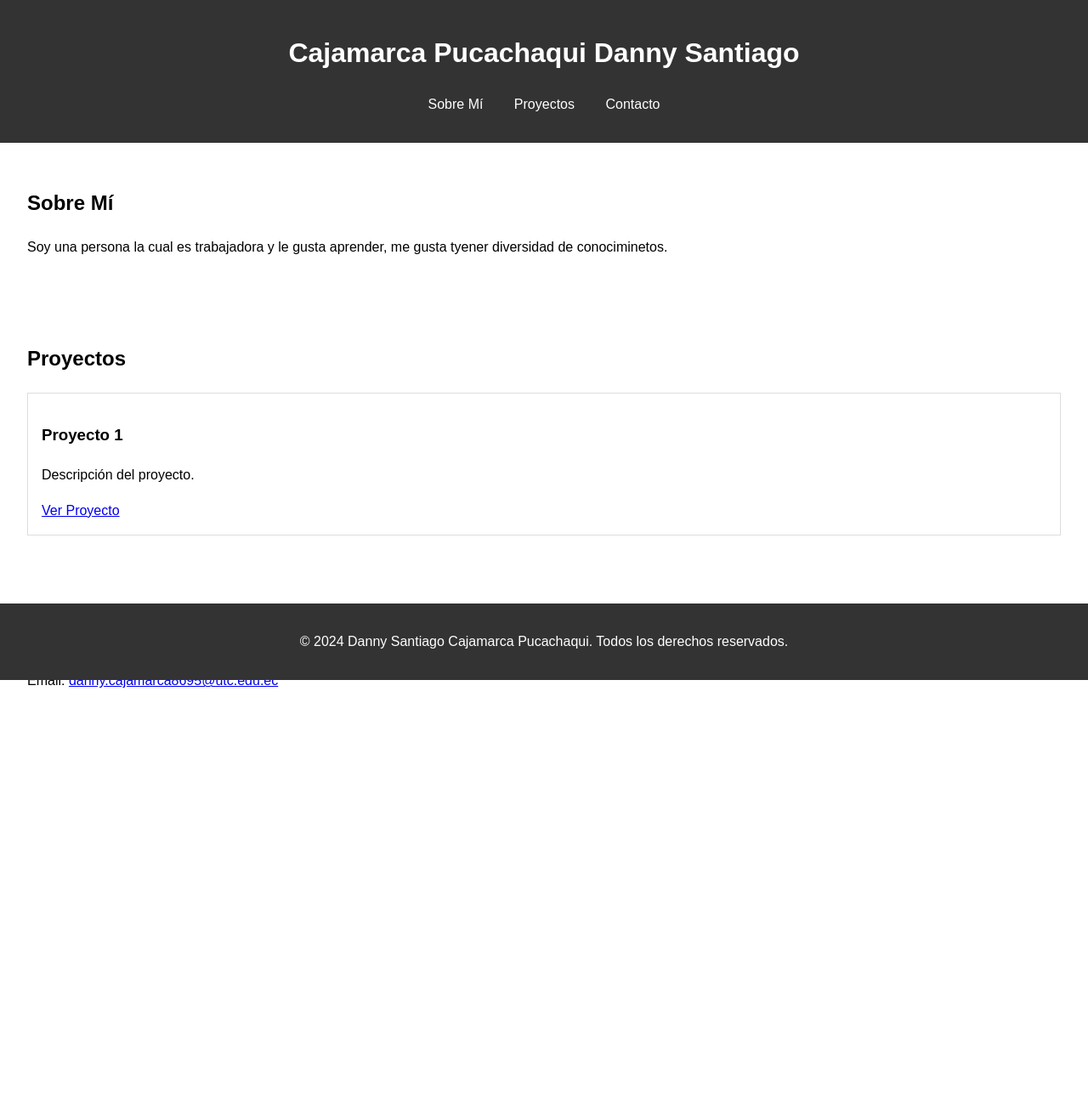
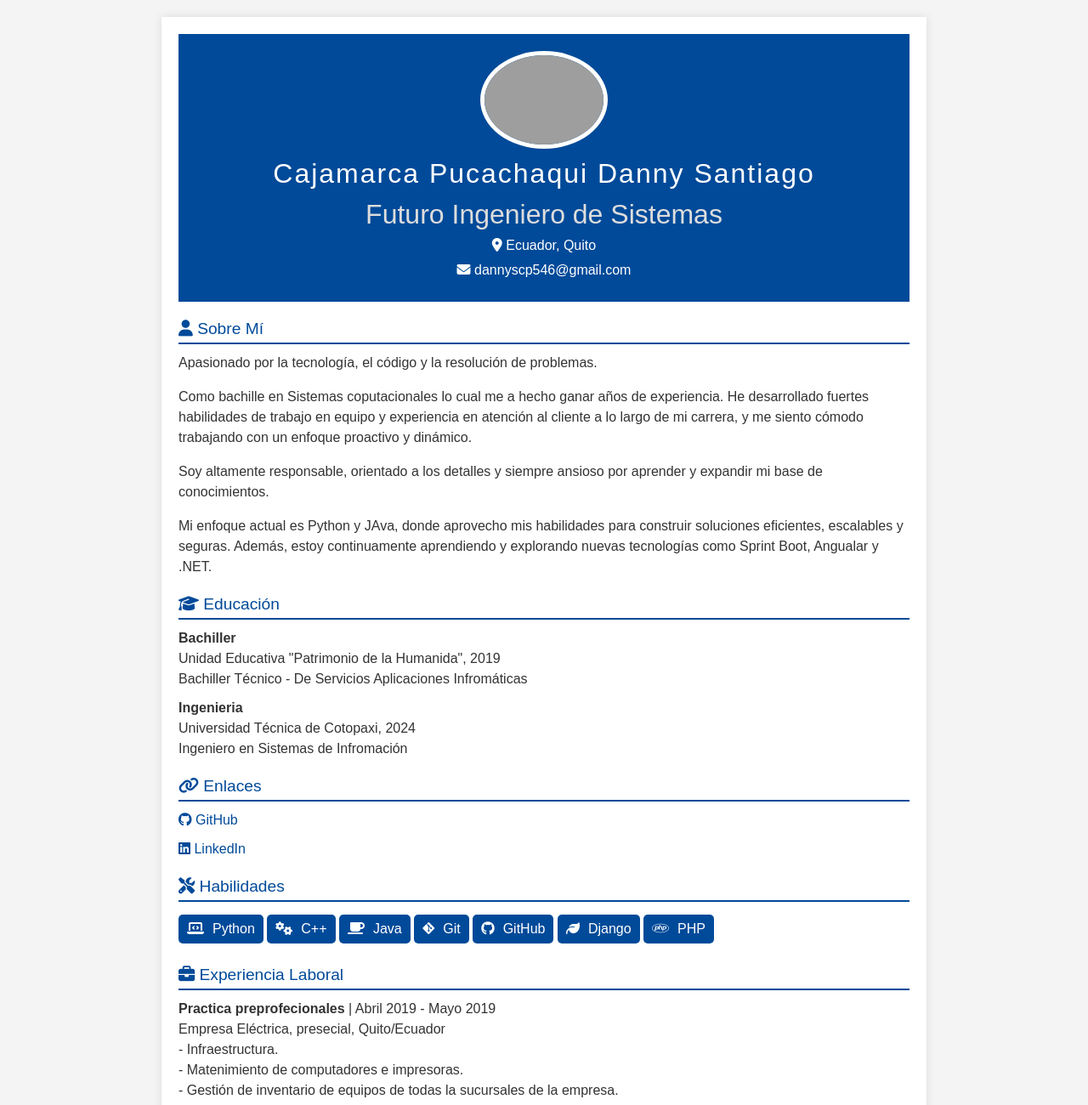
Before and after one commit to Pucachaqui/despliege_prueba, a plain HTML site: page index.html in a window 1280 px wide. Shown: the whole page at 85% size. Before the commit the page ends 964 px from the top, so only its background shows below. Drawn offline with nearby package versions, Linux system fonts and the light colour scheme; grey boxes are pictures that could not be loaded.

Commit message:
hoja de vida

```diff
--- a/index.html
+++ b/index.html
@@ -3,93 +3,158 @@
 <head>
     <meta charset="UTF-8">
     <meta name="viewport" content="width=device-width, initial-scale=1.0">
-    <title>Mi Portafolio</title>
+    <title>Portafolio</title>
+    <link href="https://cdn.jsdelivr.net/npm/bootstrap@5.3.0/dist/css/bootstrap.min.css" rel="stylesheet">
+    <link rel="stylesheet" href="https://cdnjs.cloudflare.com/ajax/libs/animate.css/4.1.1/animate.min.css"/>
+    <link rel="stylesheet" href="https://cdnjs.cloudflare.com/ajax/libs/font-awesome/5.15.4/css/all.min.css"/>
     <style>
         body {
             font-family: Arial, sans-serif;
             margin: 0;
             padding: 0;
-            line-height: 1.6;
+            background-color: #f4f4f4;
+            color: #333;
         }
-
-        header {
-            background: #333;
+        .container {
+            max-width: 900px;
+            margin: 20px auto;
+            background: #fff;
+            padding: 20px;
+            box-shadow: 0 0 10px rgba(0, 0, 0, 0.1);
+        }
+        .header, .section {
+            margin-bottom: 20px;
+        }
+        .header {
+            text-align: center;
+            background-color: #004a99;
             color: #fff;
-            padding: 1rem 0;
-            text-align: center;
+            padding: 20px 0;
         }
-
-        header nav ul {
-            list-style: none;
+        .header img {
+            width: 150px;
+            border-radius: 50%;
+            border: 5px solid #fff;
+        }
+        .header h1 {
+            margin: 10px 0;
+            font-size: 2em;
+            letter-spacing: 2px;
+        }
+        .header h2 {
+            margin: 5px 0;
+            font-weight: normal;
+            color: #ddd;
+        }
+        .header .contact p {
+            margin: 5px 0;
+        }
+        .section h3 {
+            border-bottom: 2px solid #004a99;
+            padding-bottom: 5px;
+            margin-bottom: 10px;
+            font-size: 1.2em;
+            color: #004a99;
+        }
+        .section ul {
+            list-style-type: none;
             padding: 0;
         }
-
-        header nav ul li {
-            display: inline;
-            margin: 0 1rem;
+        .section ul li {
+            margin-bottom: 10px;
         }
-
-        header nav ul li a {
+        .links a {
+            color: #004a99;
+            text-decoration: none;
+            margin-right: 15px;
+        }
+        .links a:hover {
+            text-decoration: underline;
+        }
+        .skills ul li {
+            background-color: #004a99;
             color: #fff;
-            text-decoration: none;
+            padding: 5px 10px;
+            border-radius: 5px;
+            display: inline-block;
+            margin: 5px 0;
         }
-
-        section {
-            padding: 2rem;
-        }
-
-        footer {
-            background: #333;
-            color: #fff;
-            text-align: center;
-            padding: 1rem 0;
-            position: fixed;
-            width: 100%;
-            bottom: 0;
-        }
-
-        .project {
-            border: 1px solid #ddd;
-            margin: 1rem 0;
-            padding: 1rem;
+        .fa-icon {
+            margin-right: 10px;
         }
     </style>
 </head>
 <body>
-    <header>
-        <h1>Cajamarca Pucachaqui Danny Santiago</h1>
-        <nav>
+    <div class="container animate__animated animate__fadeIn">
+        <div class="header">
+            <img src="https://scontent.fltx3-1.fna.fbcdn.net/v/t39.30808-6/350658194_1586999068377783_9087025996896645000_n.jpg?_nc_cat=101&ccb=1-7&_nc_sid=6ee11a&_nc_eui2=AeEMG930uroT2Bq7nHnlzhAQAUk6iU72dtIBSTqJTvZ20m1GuDb9yo8A6G_q97icBX6XK64Ueg9SgEGHppJFaKyj&_nc_ohc=CnqAbh2qP2wQ7kNvgHoHh3I&_nc_ht=scontent.fltx3-1.fna&oh=00_AYCogXPsqN4PnOIqHhfkhFbviGfWiEKAvG4ppWb_J_BqVw&oe=66A8ED14" class="img-fluid animate__animated animate__bounceIn">
+            <h1>Cajamarca Pucachaqui Danny Santiago</h1>
+            <h2>Futuro Ingeniero de Sistemas</h2>
+            <div class="contact">
+                <p><i class="fas fa-map-marker-alt"></i> Ecuador, Quito</p>
+                <p><i class="fas fa-envelope"></i> dannyscp546@gmail.com</p>
+            </div>
+        </div>
+
+        <div class="section about animate__animated animate__fadeInUp">
+            <h3><i class="fas fa-user"></i> Sobre Mí</h3>
+            <p>Apasionado por la tecnología, el código y la resolución de problemas.</p>
+            <p>Como bachille en Sistemas coputacionales lo cual me a hecho ganar años de experiencia. He desarrollado fuertes habilidades de trabajo en equipo y experiencia en atención al cliente a lo largo de mi carrera, y me siento cómodo trabajando con un enfoque proactivo y dinámico.</p>
+            <p>Soy altamente responsable, orientado a los detalles y siempre ansioso por aprender y expandir mi base de conocimientos.</p>
+            <p>Mi enfoque actual es Python y JAva, donde aprovecho mis habilidades para construir soluciones eficientes, escalables y seguras. Además, estoy continuamente aprendiendo y explorando nuevas tecnologías como Sprint Boot, Angualar y .NET.</p>
+        </div>
+
+        <div class="section education animate__animated animate__fadeInUp animate__delay-1s">
+            <h3><i class="fas fa-graduation-cap"></i> Educación</h3>
             <ul>
-                <li><a href="#about">Sobre Mí</a></li>
-                <li><a href="#projects">Proyectos</a></li>
-                <li><a href="#contact">Contacto</a></li>
+                <li>
+                    <strong>Bachiller</strong><br>
+                    Unidad Educativa "Patrimonio de la Humanida", 2019<br>
+                    Bachiller Técnico - De Servicios Aplicaciones Infromáticas
+                </li>
+                <li>
+                    <strong>Ingenieria</strong><br>
+                    Universidad Técnica de Cotopaxi, 2024<br>
+                    Ingeniero en Sistemas de Infromación
+                </li>
             </ul>
-        </nav>
-    </header>
-    <section id="about">
-        <h2>Sobre Mí</h2>
-        <p>Soy una persona la cual es trabajadora y le gusta aprender, me gusta tyener diversidad de conociminetos.</p>
-    </section>
-    <section id="projects">
-        <h2>Proyectos</h2>
-        <div class="project">
-            <h3>Proyecto 1</h3>
-            <p>Descripción del proyecto.</p>
-            <a href="link_del_proyecto" target="_blank">Ver Proyecto</a>
         </div>
-        <!-- Añade más proyectos según sea necesario -->
-    </section>
-    <section id="contact">
-        <h2>Contacto</h2>
-        <p>Email: <a href="mailto:danny.cajamarca8695@utc.edu.ec">danny.cajamarca8695@utc.edu.ec</a></p>
-        <!-- Añade más información de contacto si es necesario -->
-    </section>
-	<br>
-	<br>
-	<br>
-	<br>
-    <footer>
-        <p>&copy; 2024 Danny Santiago Cajamarca Pucachaqui. Todos los derechos reservados.</p>
-    </footer>
+
+        <div class="section links animate__animated animate__fadeInUp animate__delay-2s">
+            <h3><i class="fas fa-link"></i> Enlaces</h3>
+            <ul>
+                <li><a href="https://github.com/Pucachaqui"><i class="fab fa-github"></i> GitHub</a></li>
+                <li><a href="https://www.linkedin.com/in/danny-santiago-cajamarca-pucachaqui-2512762b5/"><i class="fab fa-linkedin"></i> LinkedIn</a></li>
+            </ul>
+        </div>
+
+        <div class="section skills animate__animated animate__fadeInUp animate__delay-3s">
+            <h3><i class="fas fa-tools"></i> Habilidades</h3>
+            <ul>
+                <li><i class="fa-icon fas fa-laptop-code"></i>Python</li>
+                <li><i class="fa-icon fas fa-cogs"></i>C++</li>
+                <li><i class="fa-icon fas fa-coffee"></i>Java</li>
+                <li><i class="fa-icon fab fa-git-alt"></i>Git</li>
+                <li><i class="fa-icon fab fa-github"></i>GitHub</li>
+                <li><i class="fa-icon fas fa-leaf"></i>Django</li>
+                <li><i class="fa-icon fab fa-php"></i>PHP</li>
+            </ul>
+        </div>
+        <div class="section work-experience animate__animated animate__fadeInUp animate__delay-4s">
+            <h3><i class="fas fa-briefcase"></i> Experiencia Laboral</h3>
+            <ul>
+                <li>
+                    <strong>Practica preprofecionales</strong> | Abril 2019 - Mayo 2019 <br>
+                    Empresa Eléctrica, presecial, Quito/Ecuador<br>
+                    - Infraestructura. <br>
+                    - Matenimiento de computadores e impresoras. <br>
+                    - Gestión de inventario de equipos de todas la sucursales de la empresa.
+                </li>
+            </ul>
+        </div>
+    </div>
+    <script src="https://kit.fontawesome.com/a076d05399.js"></script>
+    <script src="https://cdn.jsdelivr.net/npm/@popperjs/core@2.11.6/dist/umd/popper.min.js"></script>
+    <script src="https://cdn.jsdelivr.net/npm/bootstrap@5.3.0/dist/js/bootstrap.min.js"></script>
 </body>
 </html>
```
